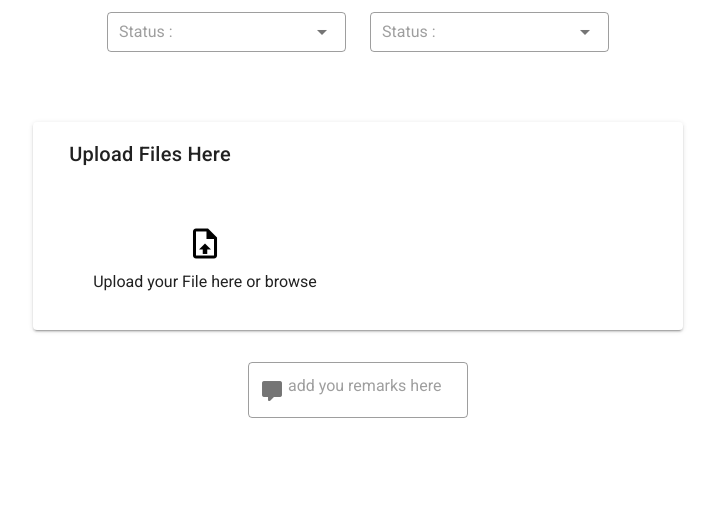
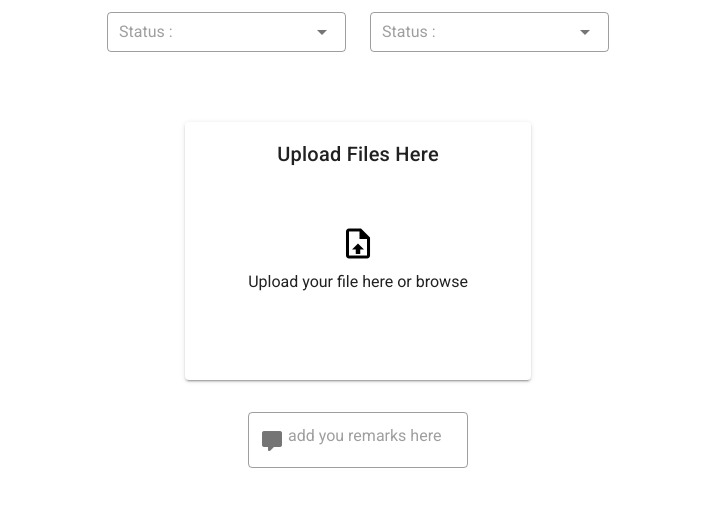
Before and after one commit to TanvirKaurBedi/DocumentManagementSystem, a Vue app in the folder document_management_system/: page /file_management in a window 1280 px wide. Shown: the top 506 px of the page, without its empty margins (282-997 px from the left). Built offline with nearby package versions, Linux system fonts and the light colour scheme.

Commit message:
ui fixing

```diff
--- a/document_management_system/src/views/File_Management.vue
+++ b/document_management_system/src/views/File_Management.vue
@@ -19,13 +19,13 @@
         </v-row>
         <v-row>
             <v-col md="12">
-                <v-card elevation="2" class="px-5 my-md-5 main_card">
+                <v-card elevation="2" class="px-5 my-md-5 main_card d-flex flex-column align-center justify-center">
                     <v-card-title>
                         Upload Files Here
                     </v-card-title>
                     <div class="file_main_div ma-5 d-flex">
                         <div v-for="item in file_array" :key="item.index">
-                            <template v-if="item.type === 'image'">
+                            <template>
                                 <v-img :src="item.url" class="image_div ma-5 d-flex justify-right">
                                     <div class="delete_div pa-4 d-flex align-center justify-center"
                                         style="position: relative;" @click="deleteMedia(item)">
@@ -33,18 +33,15 @@
                                     </div>
                                 </v-img>
                             </template>
-                            <template v-else>
-                                <video :src="item.url" controls class="video_div ma-5"></video>
-                            </template>
                         </div>
                         <div class="file_div ma-5 text-center d-flex flex-column align-center justify-center"
                             @click="triggerInputField()">
                             <v-icon color="black" class="file_upload_icon mb-2" large>mdi-file-upload-outline</v-icon>
-                            <p>Upload your File here or <span class="browse_btn">browse</span></p>
+                            <p>Upload your file here or <span class="browse_btn">browse</span></p>
                         </div>
-                        <input @change="fileChangeHandle()" accept="video/*,image/*" type="file"
-                            ref="file_uploading_field" style="visibility: hidden;" />
                     </div>
+                    <input @change="fileChangeHandle()" accept="video/*,image/*" type="file" ref="file_uploading_field"
+                        style="visibility: hidden;" />
                 </v-card>
             </v-col>
         </v-row>
```
